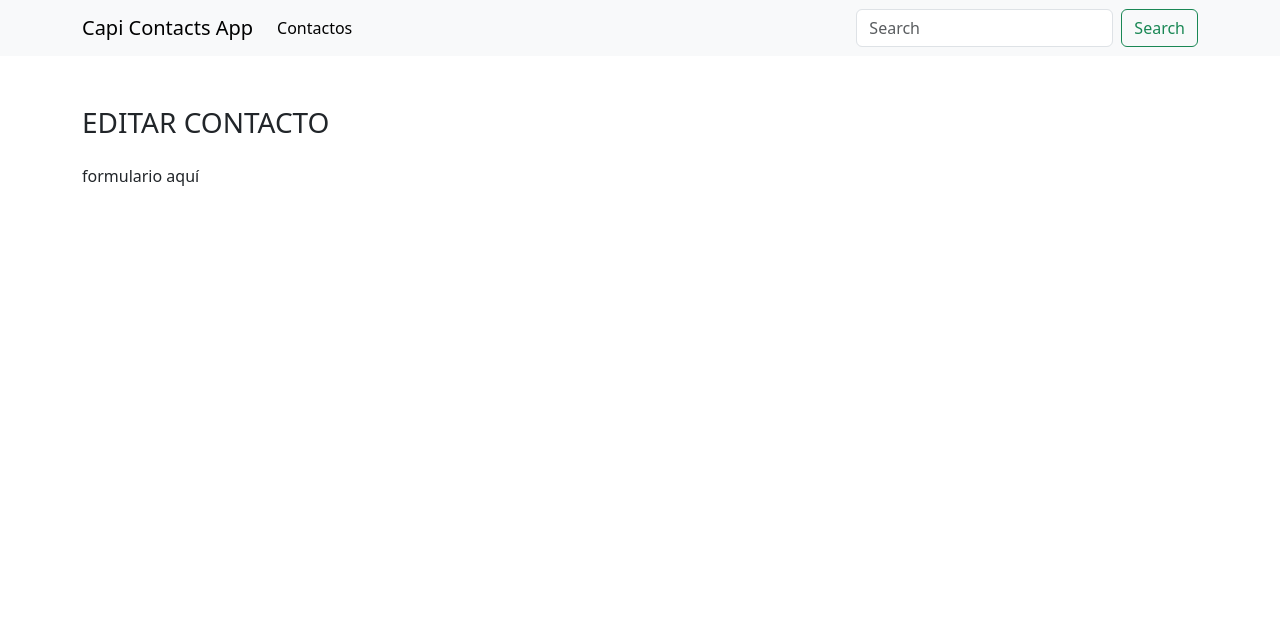
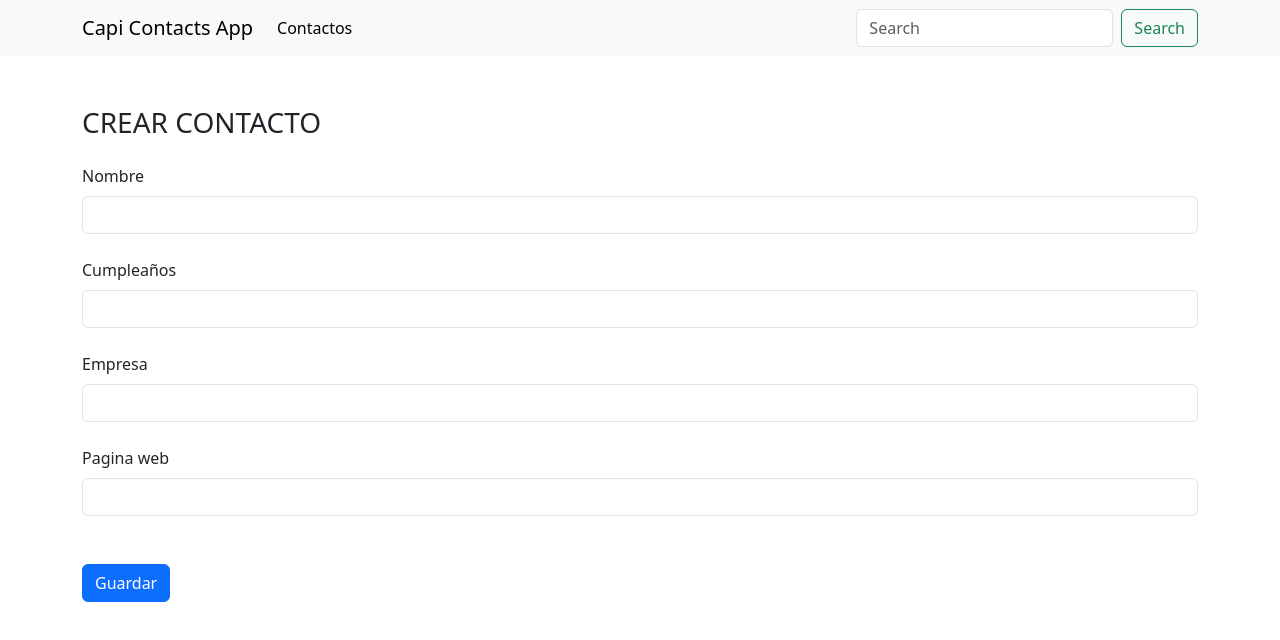
Before and after one commit to JoseFaro/laravel11-angular18--addressBook-webApp, an Angular app in the folder resources/angular/: page /editContact/1 in a window 1280 px wide. Shown: the top 640 px of the page. Built offline with nearby package versions, Linux system fonts and the light colour scheme; no server answers.

Commit message:
formularios de crear y editar enlazados con componente de formulario de contactos
* se agregó el uso del componente de formulario de contacto creado previamente
* se agregó el servicio para obtener los datos el usuario a actualizar

```diff
--- a/resources/angular/src/app/pages/createContact/createContact.component.html
+++ b/resources/angular/src/app/pages/createContact/createContact.component.html
@@ -1,5 +1,3 @@
 <div class="appCreateContact">
-  <h3 class="mb-4">CREAR CONTACTO</h3>
-
-  formulario aquí
+  <app-contact-form (onSave)="handleOnCreate($event)"></app-contact-form>
 </div>
--- a/resources/angular/src/app/pages/createContact/createContact.component.scss
+++ /dev/null
@@ -1,2 +0,0 @@
-.appCreateContact {
-}
--- a/resources/angular/src/app/pages/createContact/createContact.component.ts
+++ b/resources/angular/src/app/pages/createContact/createContact.component.ts
@@ -1,4 +1,6 @@
+import { ButtonComponent } from '../../components/button/button.component';
 import { Component } from '@angular/core';
+import { ContactFormComponent } from '../../components/contactForm/contactForm.component';
 import { ContactsService } from '../../services/contacts.service';
 import { HttpClientModule } from '@angular/common/http';
 import { NgFor } from '@angular/common';
@@ -6,13 +8,17 @@ import { NgFor } from '@angular/common';
 @Component({
   selector: 'app-create-contact',
   standalone: true,
-  imports: [HttpClientModule, NgFor],
+  imports: [ButtonComponent, ContactFormComponent, HttpClientModule, NgFor],
   templateUrl: './createContact.component.html',
-  styleUrl: './createContact.component.scss',
   providers: [ContactsService, HttpClientModule],
 })
 export class CreateContactComponent {
   constructor(private contactsService: ContactsService) {}
 
   ngOnInit(): void {}
+
+  handleOnCreate(formData: any): void {
+    console.log('sent');
+    console.log(formData);
+  }
 }
--- a/resources/angular/src/app/pages/editContact/editContact.component.html
+++ b/resources/angular/src/app/pages/editContact/editContact.component.html
@@ -1,5 +1,6 @@
 <div class="appEditContact">
-  <h3 class="mb-4">EDITAR CONTACTO</h3>
-
-  formulario aquí
+  <app-contact-form
+    [contact]="contact"
+    (onSave)="handleOnUpdate($event)"
+  ></app-contact-form>
 </div>
--- a/resources/angular/src/app/pages/editContact/editContact.component.scss
+++ /dev/null
@@ -1,2 +0,0 @@
-.appEditContact {
-}
--- a/resources/angular/src/app/pages/editContact/editContact.component.ts
+++ b/resources/angular/src/app/pages/editContact/editContact.component.ts
@@ -1,4 +1,6 @@
+import { ActivatedRoute } from '@angular/router';
 import { Component } from '@angular/core';
+import { ContactFormComponent } from '../../components/contactForm/contactForm.component';
 import { ContactsService } from '../../services/contacts.service';
 import { HttpClientModule } from '@angular/common/http';
 import { NgFor } from '@angular/common';
@@ -6,13 +8,35 @@ import { NgFor } from '@angular/common';
 @Component({
   selector: 'app-edit-contact',
   standalone: true,
-  imports: [HttpClientModule, NgFor],
+  imports: [ContactFormComponent, HttpClientModule, NgFor],
   templateUrl: './editContact.component.html',
-  styleUrl: './editContact.component.scss',
   providers: [ContactsService, HttpClientModule],
 })
 export class EditContactComponent {
-  constructor(private contactsService: ContactsService) {}
+  contact: any = {};
 
-  ngOnInit(): void {}
+  constructor(
+    private contactsService: ContactsService,
+    private route: ActivatedRoute
+  ) {}
+
+  ngOnInit(): void {
+    const contactId = Number(this.route.snapshot.paramMap.get('id'));
+    this.loadContact(contactId);
+  }
+
+  loadContact(contactId: number): void {
+    this.contactsService.getContact(contactId).subscribe(
+      (response) => {
+        this.contact = response;
+      },
+      (error) => {
+        console.error(error);
+      }
+    );
+  }
+
+  handleOnUpdate(formData: any): void {
+    console.log(formData);
+  }
 }
--- a/resources/angular/src/app/services/contacts.service.ts
+++ b/resources/angular/src/app/services/contacts.service.ts
@@ -10,13 +10,18 @@ export class ContactsService {
 
   constructor(private http: HttpClient) {}
 
+  getContact(id: number): Observable<any> {
+    const url = `${this.basePath}/show/${id}`;
+    return this.http.get<any>(url);
+  }
+
   getContacts(): Observable<any> {
     const url = `${this.basePath}`;
     return this.http.get<any>(url);
   }
 
   deleteContact(id: number): Observable<any> {
-    const url = `${this.basePath}/contacts/destroy`;
+    const url = `${this.basePath}/destroy`;
     return this.http.post<any>(url, { id });
   }
 }
```
Also changed, not shown: 2 other files (tests, documents, lock files or other folders).
